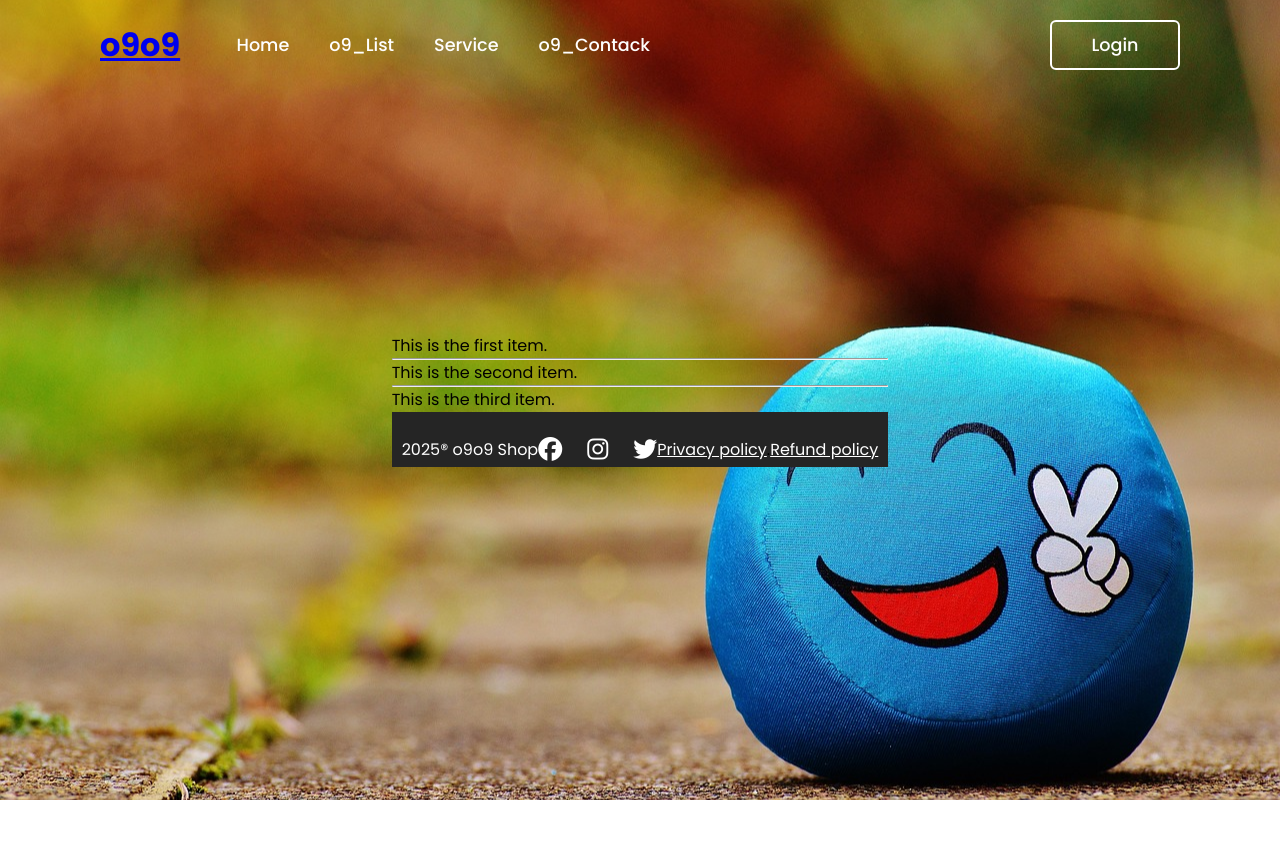
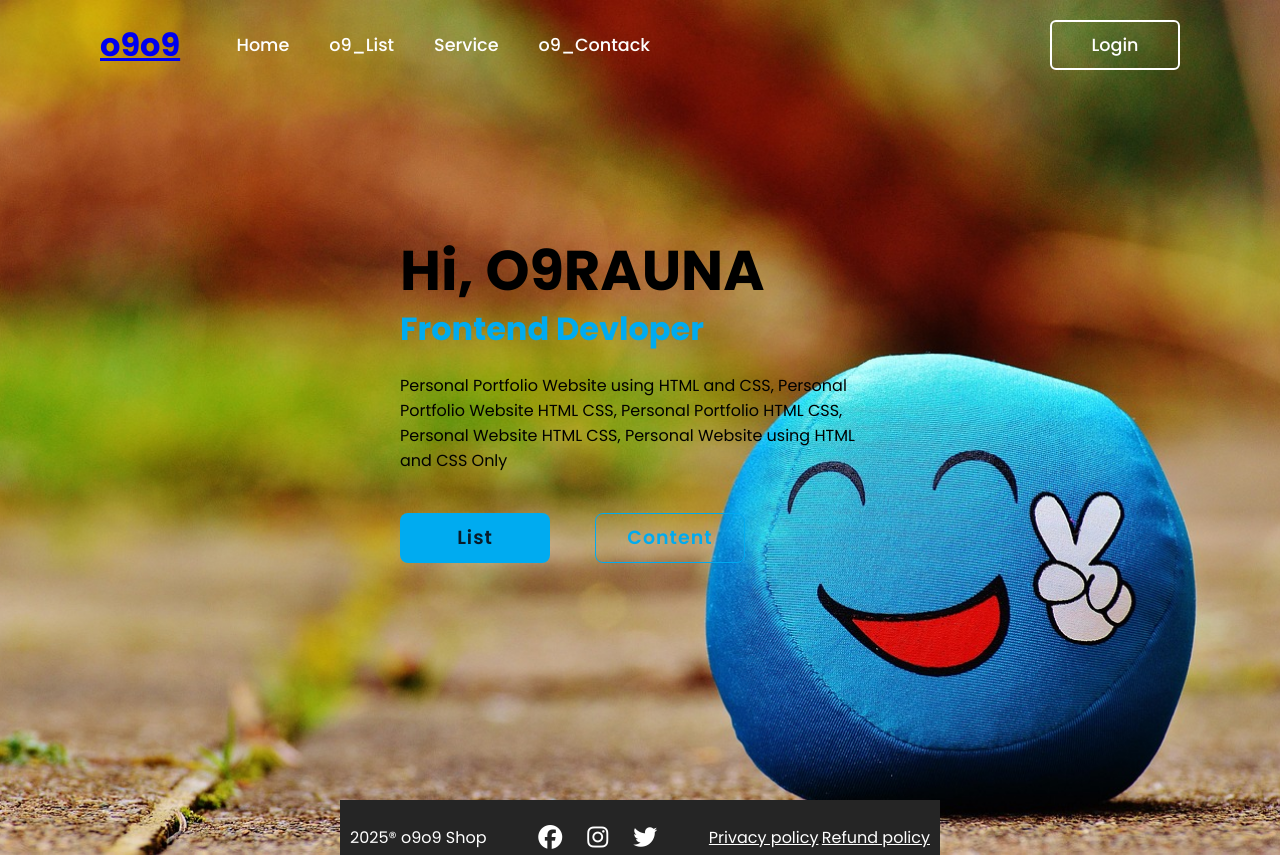
Before and after one commit to inyounkyo/o9rauna-o9o9, a React (Vite) app: page / in a window 1280 px wide. Before the commit the page ends 800 px from the top, so only its background shows below. Built offline with nearby package versions, Linux system fonts and the light colour scheme.

Commit message:
Home page content  > css module markeup  > children component wraping 실습

```diff
--- a/src/pages/Home.jsx
+++ b/src/pages/Home.jsx
@@ -1,27 +1,42 @@
 import React from "react";
-import { useState } from "react";
-import { Children } from 'react';
+import { Children } from "react";
+import styles from "../styles/Home.module.css";
+import { useNavigate } from "react-router-dom";
 
-const Category = ({children}) => {
-  const result = [];
-
-  Children.forEach(children, (child, index) => {
-    result.push(child);
-    result.push(<hr  key={index}/>);
-  })
-  result.pop();
-  return result;
+const HomeSection = ({ children }) => {
+  return <section className={styles.home}>{children}</section>;
 };
 
+function BtnBox({ children }) {
+  return <div className={styles["btn-box"]}>{children}</div>;
+}
+
 const Home = () => {
+  const navigate = useNavigate();
+  const goTo = (url) => {
+    navigate(`/${url}`);
+  };
+
   return (
-    <>
-      <Category>
-        <p>This is the first item.</p>
-        <p>This is the second item.</p>
-        <p>This is the third item.</p>
-      </Category>
-    </>
+    <HomeSection>
+      <div className={styles["home-content"]}>
+        <h1>Hi, O9RAUNA</h1>
+        <h3>Frontend Devloper</h3>
+        <p>
+          Personal Portfolio Website using HTML and CSS, Personal Portfolio
+          Website HTML CSS, Personal Portfolio HTML CSS, Personal Website HTML
+          CSS, Personal Website using HTML and CSS Only
+        </p>
+        <BtnBox>
+          <a href="#" onClick={() => goTo("o9o9_list")}>
+            List
+          </a>
+          <a href="#" onClick={() => goTo("o9o9_contact")}>
+            Content
+          </a>
+        </BtnBox>
+      </div>
+    </HomeSection>
   );
 };
 
--- a/src/pages/o9o9_contact.jsx
+++ b/src/pages/o9o9_contact.jsx
@@ -54,13 +54,13 @@ const o9o9_contact = () => {
             onSubmit={handleSubmit(onSubmit)}
           >
             <input
-              {...register("name", { required: true, minLength: 1 }) }
+              {...register("name", { required: true, minLength: 1 })}
               placeholder="Your name"
               className="form-input"
             />
-             {errors.name?.type === "required" && (
-                <p role="alert">First name is required</p>
-              )}
+            {errors.name?.type === "required" && (
+              <span role="alert">First name is required</span>
+            )}
             <input
               type="text"
               placeholder="Email"
@@ -77,7 +77,7 @@ const o9o9_contact = () => {
                 },
               })}
             />
-             {errors.email && <p role="alert">{errors.email.message}</p>}
+            {errors.email && <span role="alert">{errors.email.message}</span>}
             <textarea
               {...register("msg")}
               placeholder="Your message"
--- /dev/null
+++ b/src/styles/Home.module.css
@@ -0,0 +1,87 @@
+.home {
+  height: 100vh;
+  display: flex;
+  align-items: center;
+  padding: 0 10%;
+}
+
+.home-content {
+  max-width: 600px;
+}
+
+.home-content h1 {
+  font-size: 56px;
+  font-weight: 700;
+  line-height: 1.2;
+}
+
+.home-content h3 {
+  font-size: 32px;
+  font-weight: 700;
+  color: #00abf0;
+}
+
+.home-content p {
+  font-size: 16px;
+  margin: 20px 0 40px;
+}
+
+.home-content .btn-box {
+  display: flex;
+  justify-content: space-between;
+  width: 345px;
+  height: 50px;
+}
+
+.btn-box a {
+  position: relative;
+  display: inline-flex;
+  justify-content: center;
+  align-items: center;
+  width: 150px;
+  height: 100%;
+  background: #00abf0;
+  border-radius: 8px;
+  font-size: 19px;
+  color: #081b29;
+  text-decoration: none;
+  font-weight: 600;
+  letter-spacing: 1px;
+  z-index: 1;
+  overflow: hidden;
+  transition: 0.3s;
+}
+
+.btn-box a:hover {
+  color: #00abf0;
+}
+
+.btn-box a:nth-child(2) {
+  background: transparent;
+  color: #00abf0;
+  border: #00abf0 solid 1px;
+}
+
+.btn-box a:nth-child(2):hover {
+  color: #081b29;
+}
+
+.btn-box a:nth-child(2)::before {
+  background: #00abf0;
+}
+
+.btn-box a::before {
+  content: "";
+  position: absolute;
+  top: 0;
+  left: 0;
+  width: 0;
+  height: 100%;
+  background: #081b29;
+  z-index: -1;
+  transition: 0.3s;
+}
+
+.btn-box a:hover::before {
+  width: 100%;
+}
```
